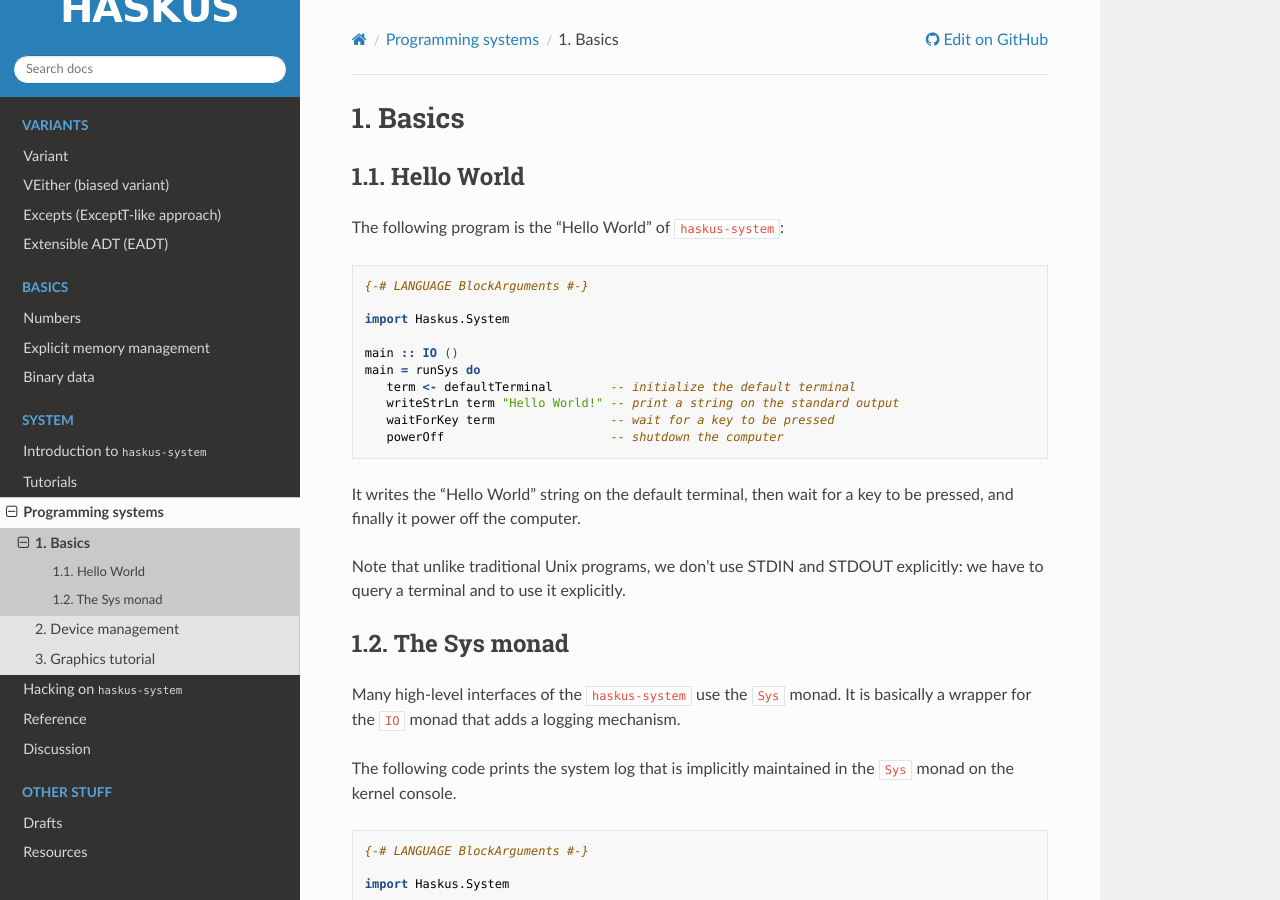
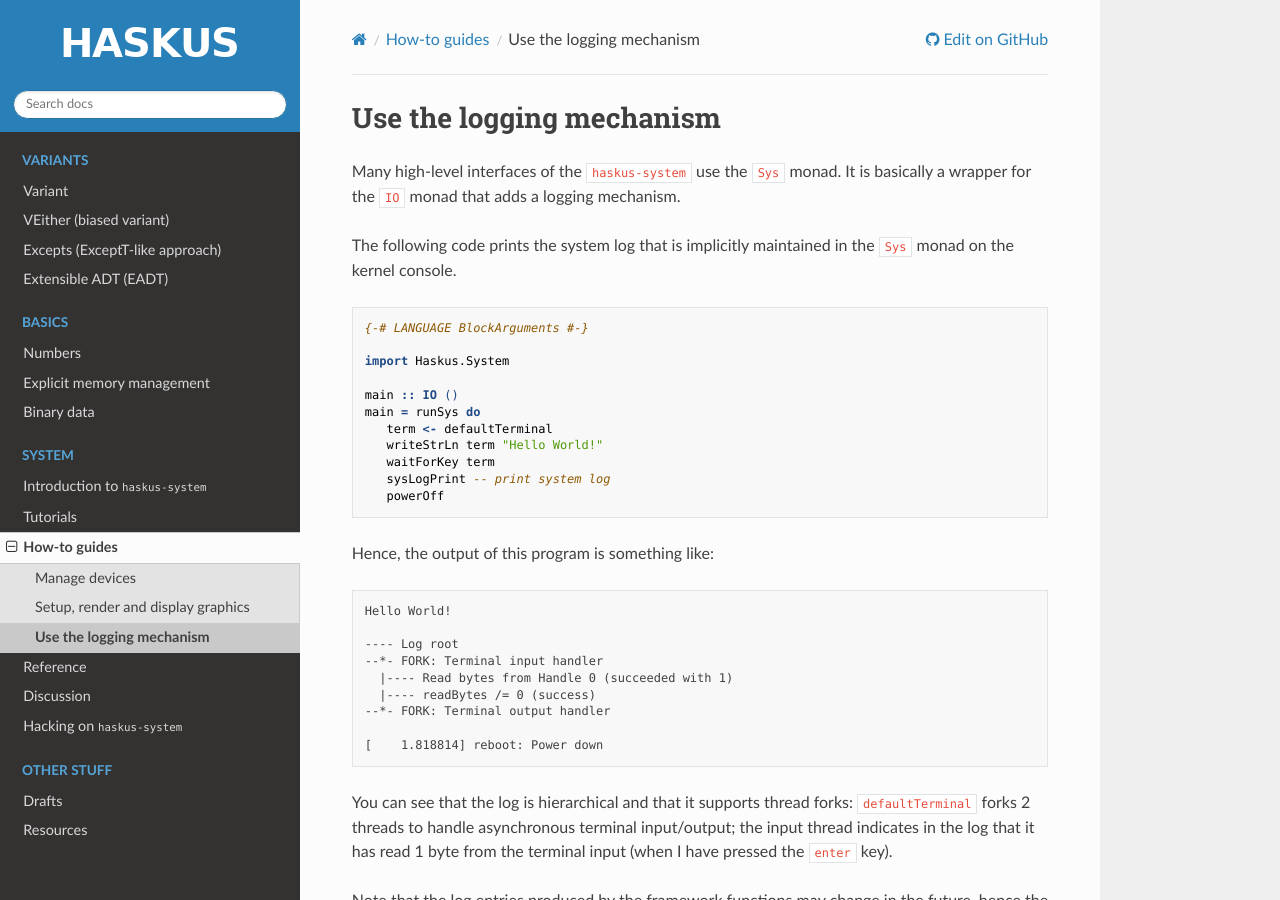
Before and after one commit to haskus/haskus-manual, a Sphinx documentation site: the page built from source/system/howto/logging.rst, in a window 1280 px wide and 900 px high. Built offline with Sphinx 7.4.7 and the Read the Docs theme 2.0.0, drawn with Linux system fonts in a browser that asks for light colours; pages that are not in the unit, such as notebooks, are missing from menus.

Commit message:
Add howto

```diff
--- a/source/index.rst
+++ b/source/index.rst
@@ -25,10 +25,10 @@ Haskus manuals
 
    system/intro
    system/tutorial
-   system/programming
-   system/internals
+   system/howto
    system/reference
    system/discussion
+   system/internals
 
 .. toctree::
    :maxdepth: 1
--- /dev/null
+++ b/source/system/howto.rst
@@ -0,0 +1,12 @@
+==============================================================================
+How-to guides
+==============================================================================
+
+In these how-to guides we assume that you know :ref:`how to build and test systems <system-tut-building>`.
+
+.. toctree::
+   :maxdepth: 1
+
+   howto/devices
+   howto/graphics1
+   howto/logging
--- a/source/system/programming/graphics/tutorial/human_vision.rst
+++ b/source/system/howto/graphics1/human_vision.rst
@@ -1,5 +1,5 @@
 ===============================
-Human vision and video displays
+Background: human vision basics
 ===============================
 
 Video display technology is based on human vision in several ways:
--- a/source/system/programming/graphics/tutorial/video_displays_basics.rst
+++ b/source/system/howto/graphics1/video_displays_basics.rst
@@ -1,6 +1,6 @@
-=====================
-Video displays basics
-=====================
+================================
+Background: video display basics
+================================
 
 A video display usually shows a rectangle of pixels. When connected to a
 computer, it is managed by a graphics chipset which indicates to the video
--- a/source/system/programming/basics.rst
+++ b/source/system/howto/logging.rst
@@ -1,33 +1,6 @@
 ==============================================================================
-Basics
+Use the logging mechanism
 ==============================================================================
-
-Hello World
--------------
-
-The following program is the "Hello World" of ``haskus-system``:
-
-.. code:: haskell
-
-   {-# LANGUAGE BlockArguments #-}
-
-   import Haskus.System
-
-   main :: IO ()
-   main = runSys do
-      term <- defaultTerminal        -- initialize the default terminal
-      writeStrLn term "Hello World!" -- print a string on the standard output
-      waitForKey term                -- wait for a key to be pressed
-      powerOff                       -- shutdown the computer
-
-It writes the "Hello World" string on the default terminal, then wait for a key
-to be pressed, and finally it power off the computer.
-
-Note that unlike traditional Unix programs, we don't use STDIN and STDOUT
-explicitly: we have to query a terminal and to use it explicitly.
-
-The Sys monad
--------------
 
 Many high-level interfaces of the ``haskus-system`` use the ``Sys`` monad. It is
 basically a wrapper for the ``IO`` monad that adds a logging mechanism.
```
Also changed, not shown: source/system/howto/devices.rst (renamed from source/system/programming/devices.rst, +3 -5 lines), source/system/howto/graphics1.rst (added, +16 -0 lines), source/system/programming.rst (deleted, +0 -15 lines), source/system/programming/graphics/tutorial.rst (deleted, +0 -16 lines), source/system/howto/devices/hotplug.rst (renamed from source/system/programming/devices/hotplug.rst), source/system/howto/devices/query.rst (renamed from source/system/programming/devices/query.rst), source/system/howto/devices/using.rst (renamed from source/system/programming/devices/using.rst), source/system/howto/graphics1/double_buffering.rst (renamed from source/system/programming/graphics/tutorial/double_buffering.rst), source/system/howto/graphics1/generic_buffers.rst (renamed from source/system/programming/graphics/tutorial/generic_buffers.rst), source/system/howto/graphics1/graphics_pipeline.rst (renamed from source/system/programming/graphics/tutorial/graphics_pipeline.rst), source/system/howto/graphics1/listing_displays.rst (renamed from source/system/programming/graphics/tutorial/listing_displays.rst), source/system/howto/graphics1/pipeline_config.rst (renamed from source/system/programming/graphics/tutorial/pipeline_config.rst).
